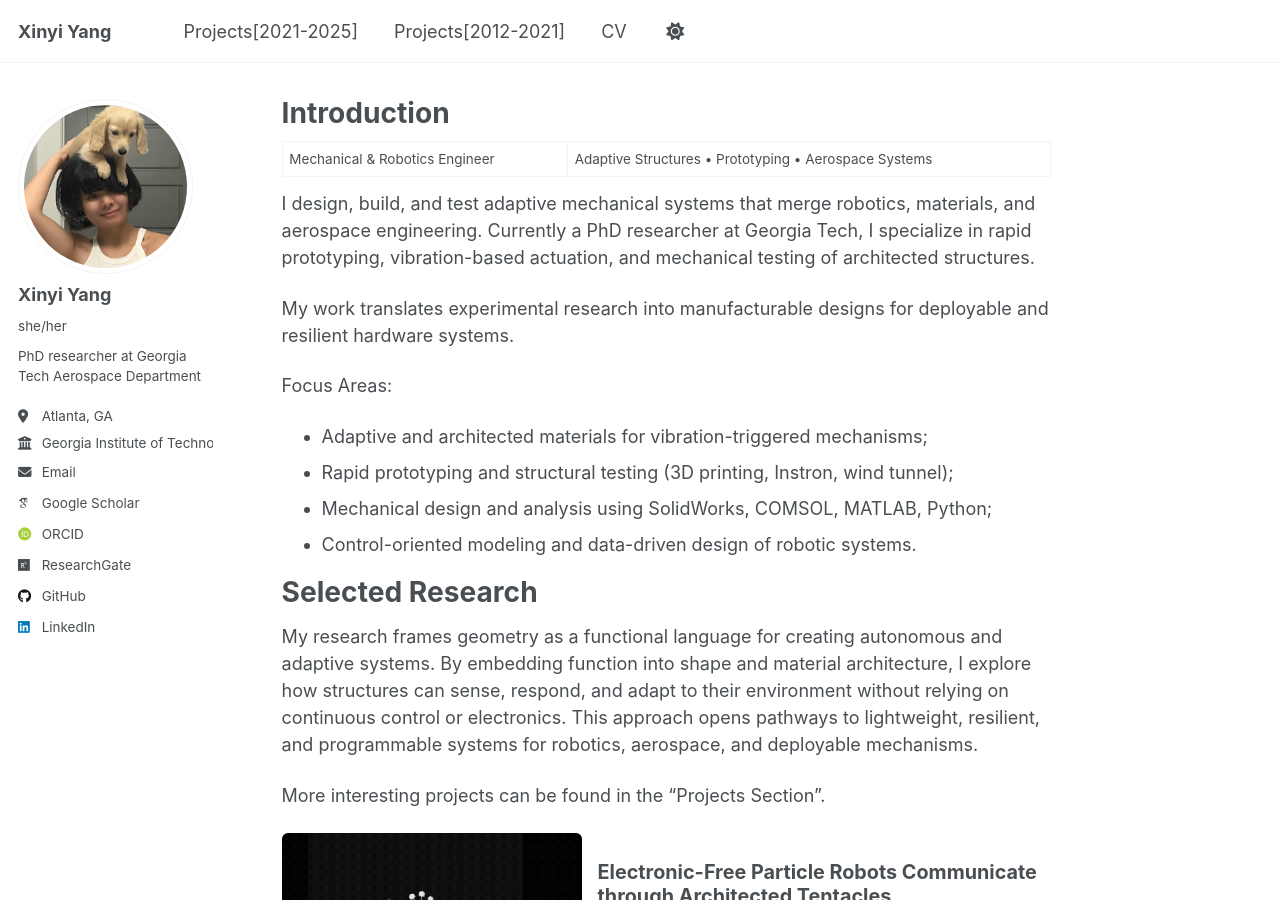
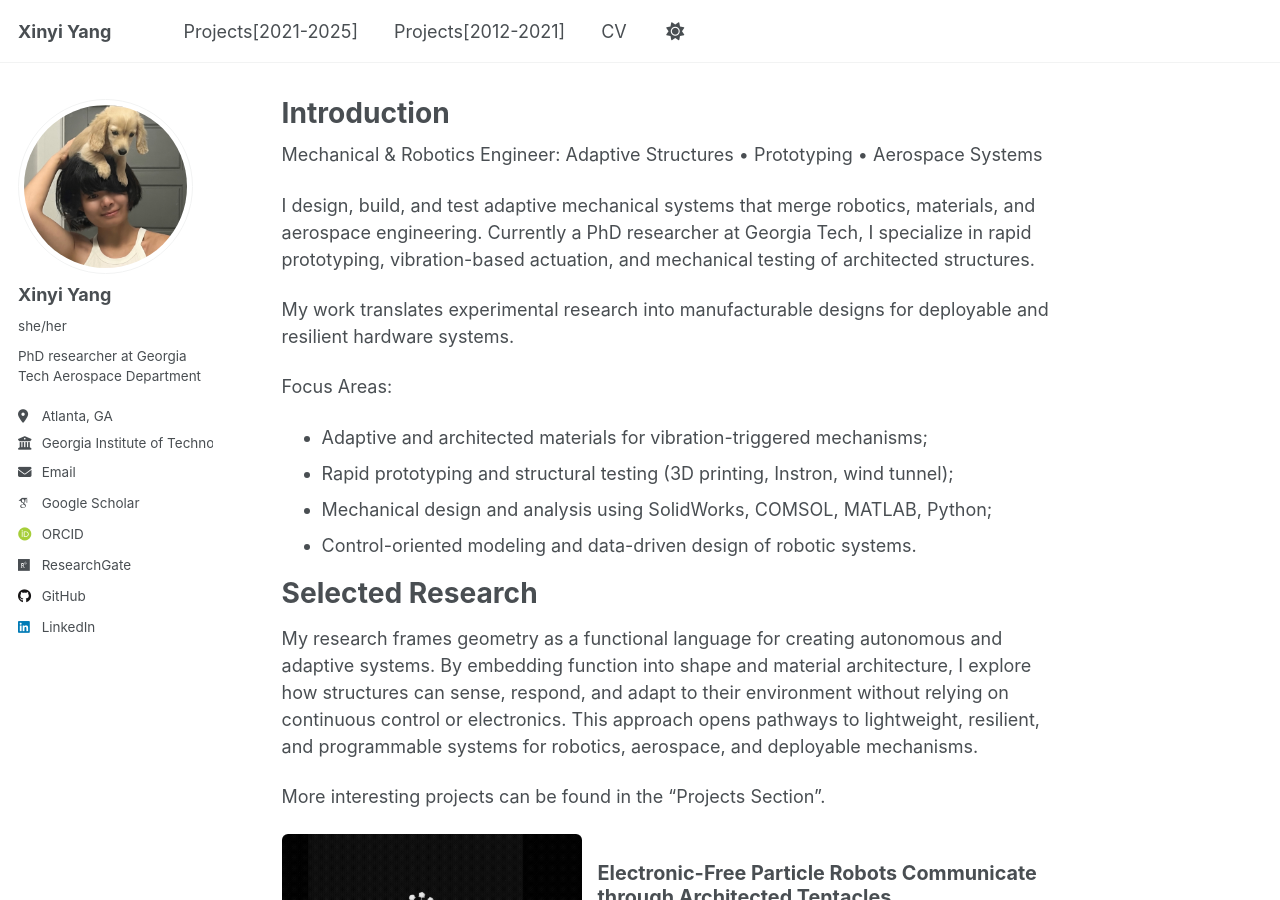
Before and after one commit to XinyiYang0/xinyiyang0.github.io, a Jekyll site: the page built from _pages/about.md, in a window 1280 px wide and 900 px high. Built offline with Jekyll 4.4.1, drawn with Linux system fonts in a browser that asks for light colours; some web fonts are replaced; a script that is not in the unit is left out.

```diff
--- a/_pages/about.md
+++ b/_pages/about.md
@@ -7,7 +7,7 @@ redirect_from:
   - /about.html
 ---
 
-Mechanical & Robotics Engineer | Adaptive Structures • Prototyping • Aerospace Systems
+Mechanical & Robotics Engineer:  Adaptive Structures • Prototyping • Aerospace Systems
 
 I design, build, and test adaptive mechanical systems that merge robotics, materials, and aerospace engineering.
 Currently a PhD researcher at Georgia Tech, I specialize in rapid prototyping, vibration-based actuation, and mechanical testing of architected structures.
```
